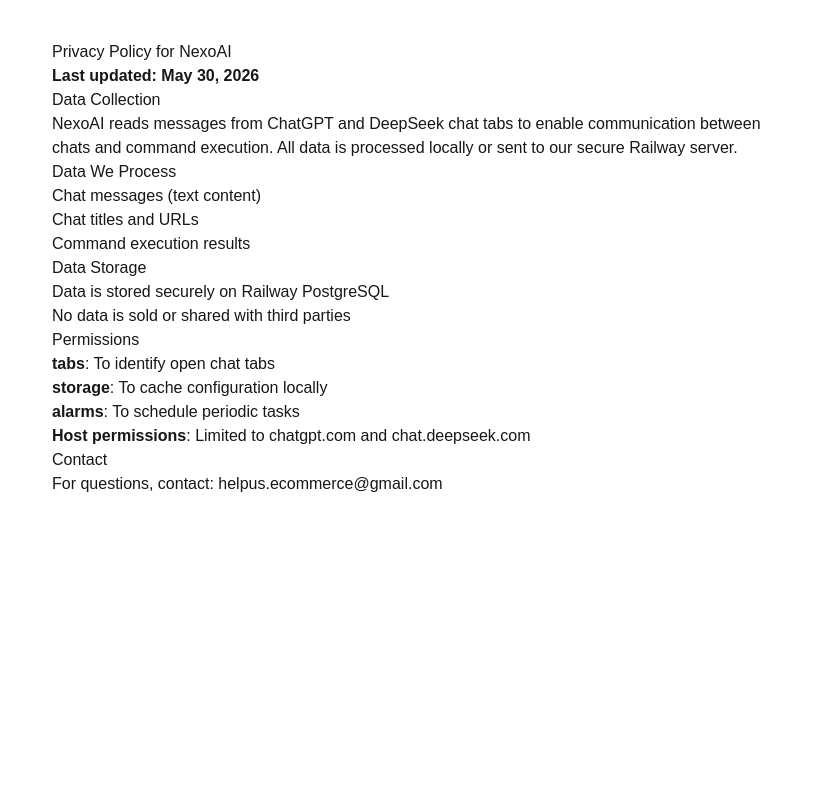
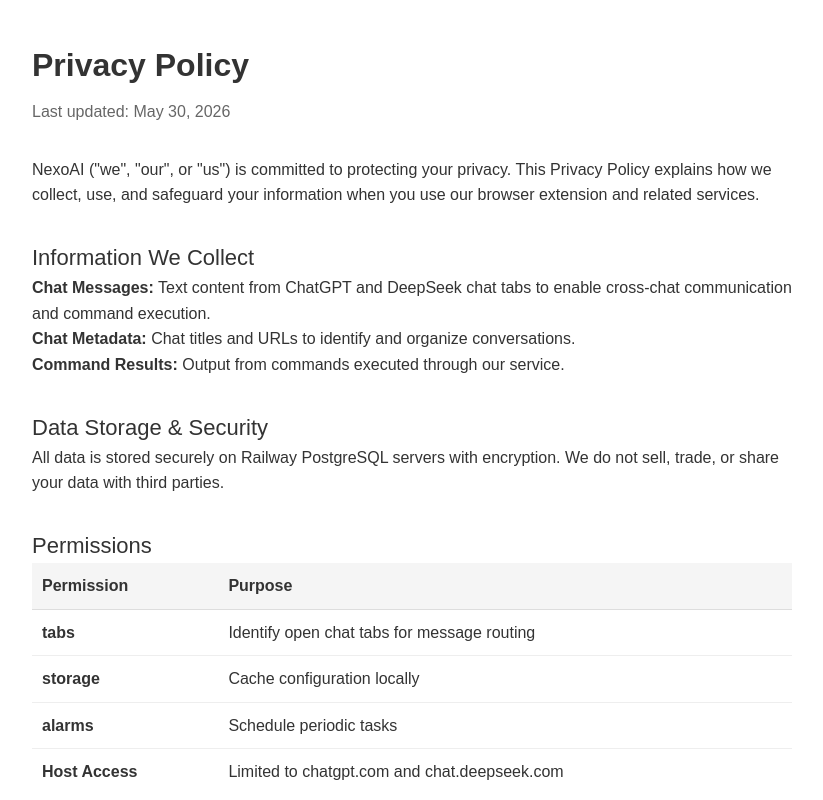
Before and after one commit to HelpUSA/nexosai-frontend, a Next.js app: page /privacy in a window 1280 px wide. Shown: the top 800 px of the page, without its empty margins (228-1051 px from the left). Built offline with nearby package versions, Linux system fonts and the light colour scheme.

Commit message:
update privacy policy page design

```diff
--- a/src/app/privacy/page.tsx
+++ b/src/app/privacy/page.tsx
@@ -1,35 +1,43 @@
 export default function PrivacyPage() {
- return (
- <main style={{ maxWidth: 800, margin: '0 auto', padding: 40 }}>
- <h1>Privacy Policy for NexoAI</h1>
- <p><strong>Last updated: May 30, 2026</strong></p>
+  return (
+    <div style={{ maxWidth: 800, margin: '0 auto', padding: '40px 20px', fontFamily: 'Arial, sans-serif', lineHeight: 1.6, color: '#333' }}>
+      <h1 style={{ fontSize: 32, fontWeight: 700, marginBottom: 8 }}>Privacy Policy</h1>
+      <p style={{ color: '#666', marginBottom: 32 }}>Last updated: May 30, 2026</p>
 
- <h2>Data Collection</h2>
- <p>NexoAI reads messages from ChatGPT and DeepSeek chat tabs to enable communication between chats and command execution. All data is processed locally or sent to our secure Railway server.</p>
+      <p>NexoAI ("we", "our", or "us") is committed to protecting your privacy. This Privacy Policy explains how we collect, use, and safeguard your information when you use our browser extension and related services.</p>
 
- <h2>Data We Process</h2>
- <ul>
- <li>Chat messages (text content)</li>
- <li>Chat titles and URLs</li>
- <li>Command execution results</li>
- </ul>
+      <h2 style={{ fontSize: 22, marginTop: 32 }}>Information We Collect</h2>
+      <ul>
+        <li><strong>Chat Messages:</strong> Text content from ChatGPT and DeepSeek chat tabs to enable cross-chat communication and command execution.</li>
+        <li><strong>Chat Metadata:</strong> Chat titles and URLs to identify and organize conversations.</li>
+        <li><strong>Command Results:</strong> Output from commands executed through our service.</li>
+      </ul>
 
- <h2>Data Storage</h2>
- <ul>
- <li>Data is stored securely on Railway PostgreSQL</li>
- <li>No data is sold or shared with third parties</li>
- </ul>
+      <h2 style={{ fontSize: 22, marginTop: 32 }}>Data Storage & Security</h2>
+      <p>All data is stored securely on Railway PostgreSQL servers with encryption. We do not sell, trade, or share your data with third parties.</p>
 
- <h2>Permissions</h2>
- <ul>
- <li><strong>tabs</strong>: To identify open chat tabs</li>
- <li><strong>storage</strong>: To cache configuration locally</li>
- <li><strong>alarms</strong>: To schedule periodic tasks</li>
- <li><strong>Host permissions</strong>: Limited to chatgpt.com and chat.deepseek.com</li>
- </ul>
+      <h2 style={{ fontSize: 22, marginTop: 32 }}>Permissions</h2>
+      <table style={{ width: '100%', borderCollapse: 'collapse' }}>
+        <thead>
+          <tr style={{ backgroundColor: '#f5f5f5' }}>
+            <th style={{ padding: 10, borderBottom: '1px solid #ddd', textAlign: 'left' }}>Permission</th>
+            <th style={{ padding: 10, borderBottom: '1px solid #ddd', textAlign: 'left' }}>Purpose</th>
+          </tr>
+        </thead>
+        <tbody>
+          <tr><td style={{ padding: 10, borderBottom: '1px solid #eee' }}><strong>tabs</strong></td><td style={{ padding: 10, borderBottom: '1px solid #eee' }}>Identify open chat tabs for message routing</td></tr>
+          <tr><td style={{ padding: 10, borderBottom: '1px solid #eee' }}><strong>storage</strong></td><td style={{ padding: 10, borderBottom: '1px solid #eee' }}>Cache configuration locally</td></tr>
+          <tr><td style={{ padding: 10, borderBottom: '1px solid #eee' }}><strong>alarms</strong></td><td style={{ padding: 10, borderBottom: '1px solid #eee' }}>Schedule periodic tasks</td></tr>
+          <tr><td style={{ padding: 10 }}><strong>Host Access</strong></td><td style={{ padding: 10 }}>Limited to chatgpt.com and chat.deepseek.com</td></tr>
+        </tbody>
+      </table>
 
- <h2>Contact</h2>
- <p>For questions, contact: helpus.ecommerce@gmail.com</p>
- </main>
- );
+      <h2 style={{ fontSize: 22, marginTop: 32 }}>Contact Us</h2>
+      <p><strong>Email:</strong> admin@helpusbr.com</p>
+      <p><strong>Website:</strong> nexoai.helpusbr.com</p>
+
+      <hr style={{ marginTop: 48 }} />
+      <p style={{ color: '#999', fontSize: 14 }}>NexoAI is a product of HelpUS LLC. All rights reserved.</p>
+    </div>
+  );
 }
```
